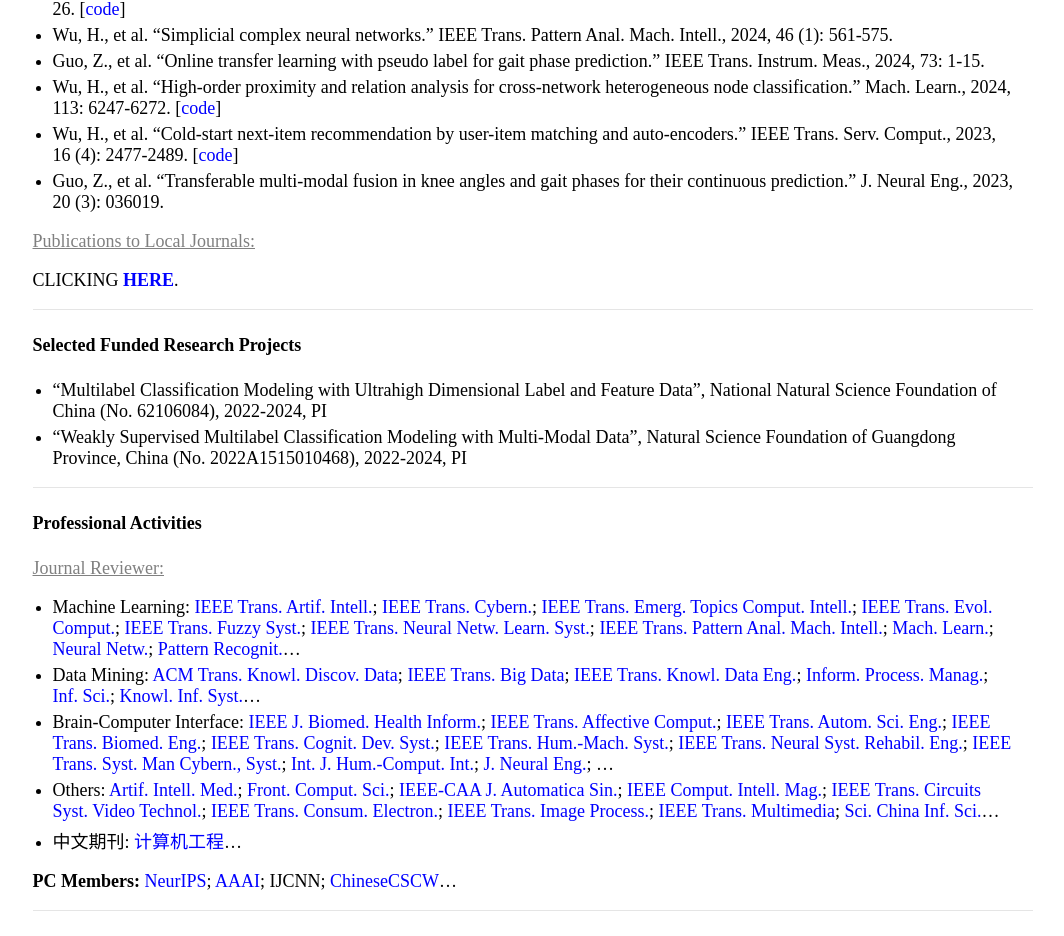
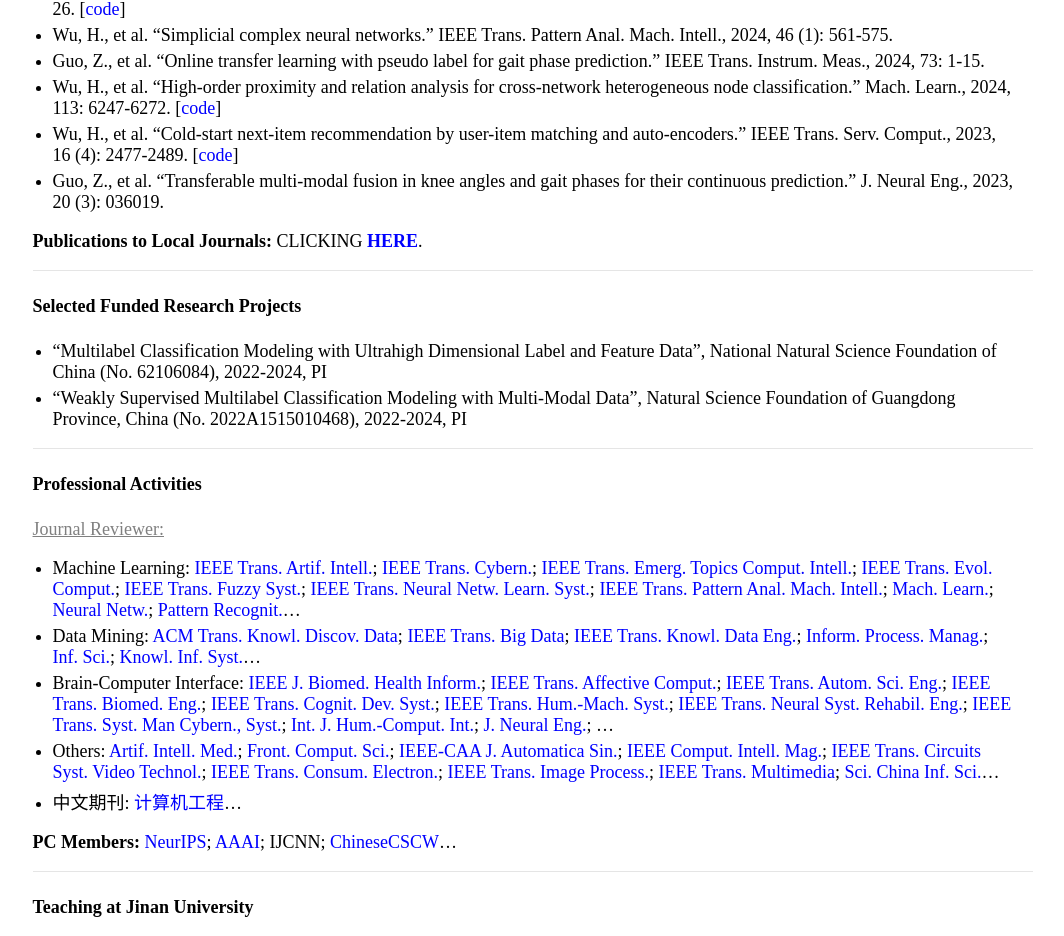
Before and after one commit to jiazhang-ml/jiazhang-ml.github.io, a Jekyll site: the page built from index.md, in a window 1280 px wide. Shown: the part 1542-2478 px from the top of the page, without its empty margins (107-1171 px from the left). Built offline with Jekyll 4.4.1, drawn with Linux system fonts in a browser that asks for light colours.

Commit message:
Update publication section formatting in index.md

```diff
--- a/index.md
+++ b/index.md
@@ -50,7 +50,7 @@ Research Interests: My research interests include *machine learning* and *data m
 * Wu, H., et al. "Cold-start next-item recommendation by user-item matching and auto-encoders." IEEE Trans. Serv. Comput., 2023, 16 (4): 2477-2489. [[code](https://github.com/wuhanrui/UIMA)]
 * Guo, Z., et al. "Transferable multi-modal fusion in knee angles and gait phases for their continuous prediction." J. Neural Eng., 2023, 20 (3): 036019.
 
-<font color="gray"><u>Publications to Local Journals:</u></font> CLICKING [**HERE**](nativepublication.md).
+**Publications to Local Journals:** CLICKING [**HERE**](nativepublication.md).
 
 ---
 
```
